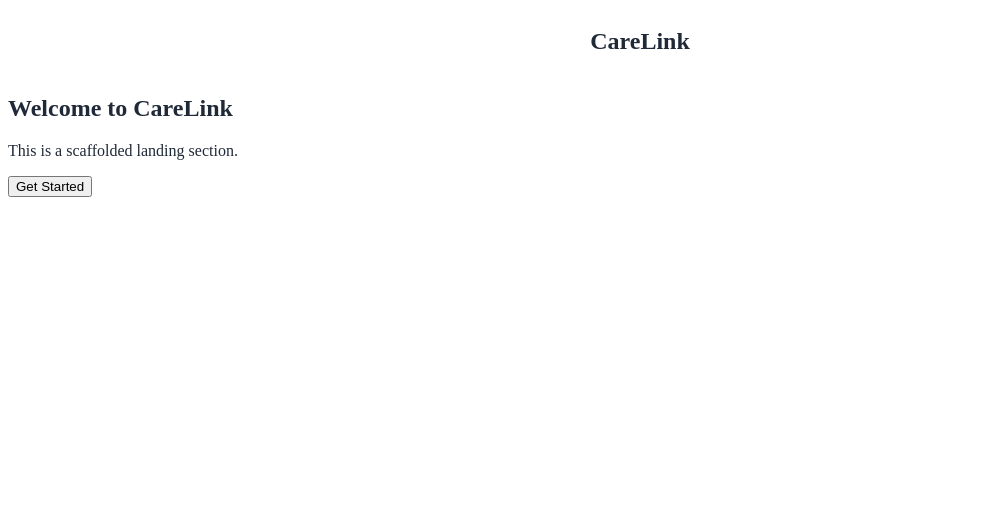
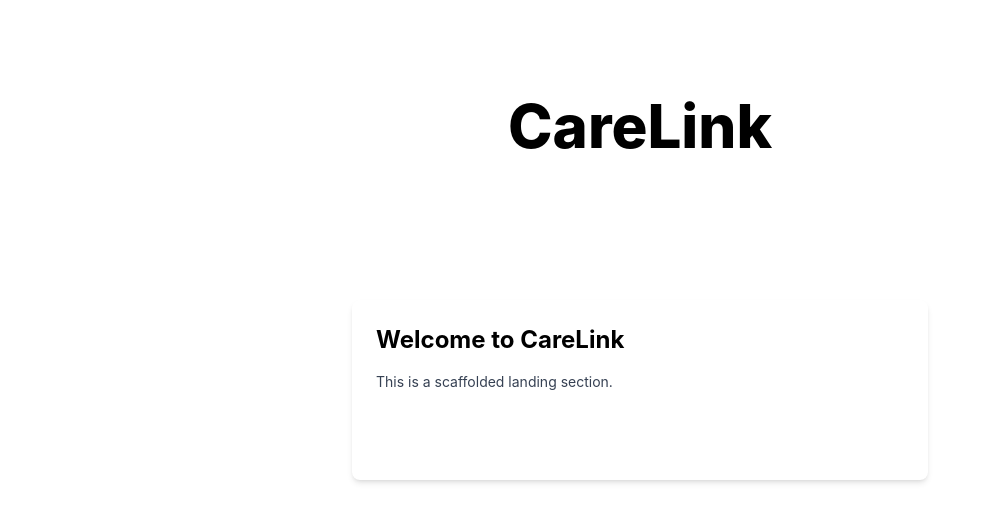
Before and after one commit to CareLink-system/careLinkPlatform, a React app in the folder frontend/: page / in a window 1280 px wide. Shown: the top 522 px of the page, without its empty margins (0-982 px from the left). Built offline with nearby package versions, Linux system fonts and the light colour scheme; the HTML template or start-up script is replaced by a standard one.

Commit message:
chore: add landing page scaffold

```diff
--- a/frontend/package.json
+++ b/frontend/package.json
@@ -11,10 +11,10 @@
   },
   "dependencies": {
     "@tailwindcss/vite": "^4.2.2",
+    "framer-motion": "^10.18.0",
     "react": "^19.2.4",
     "react-dom": "^19.2.4",
-    "tailwindcss": "^4.2.2",
-    "framer-motion": "^10.12.16"
+    "tailwindcss": "^4.2.2"
   },
   "devDependencies": {
     "@eslint/js": "^9.39.4",
--- a/frontend/src/index.css
+++ b/frontend/src/index.css
@@ -1,15 +1 @@
-@tailwind base;
-@tailwind components;
-@tailwind utilities;
-
-/* Project variables that mirror Tailwind theme colors */
-:root {
-	--color-primary: #1F2937;
-	--color-accent: #1649FF;
-	--color-background: #FFFFFF;
-}
-
-body {
-	background-color: var(--color-background);
-	color: var(--color-primary);
-}
+@import "tailwindcss";
```
Also changed, not shown: 1 other file (tests, documents, lock files or other folders).
